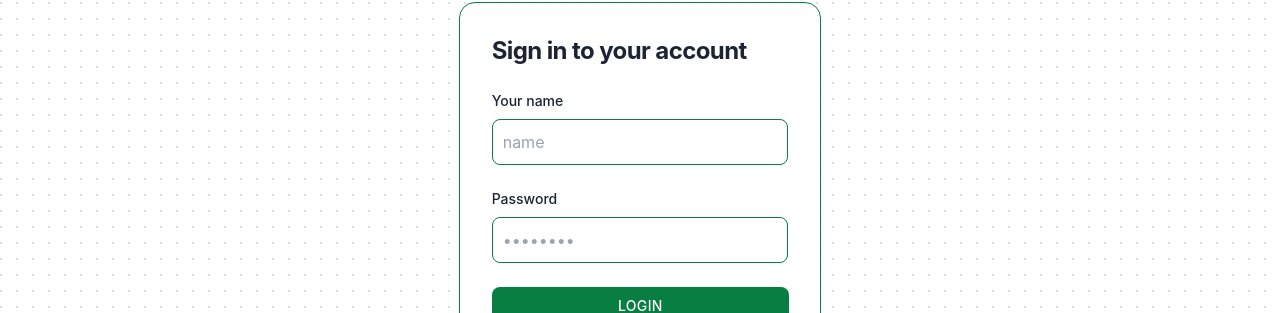
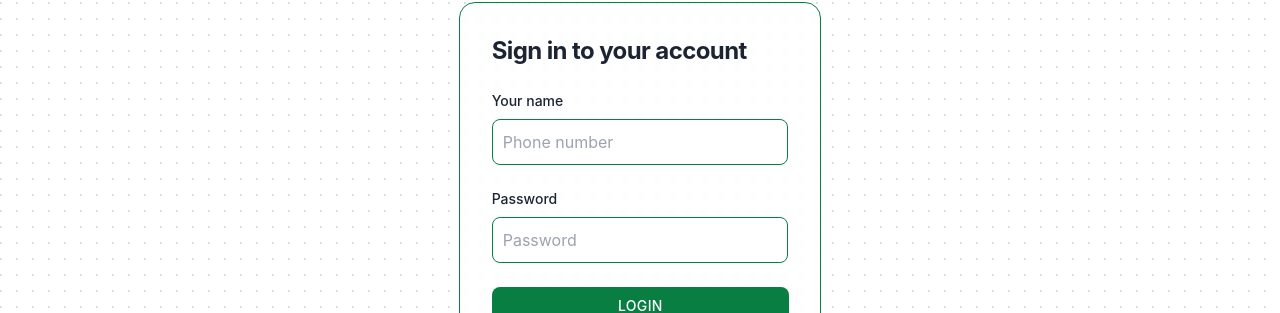
Before and after one commit to abdulazizsaidovcode/sfera-Edu, a React (Vite) app: page /login in a window 1280 px wide. Shown: the part 222-535 px from the top of the page. Built offline with nearby package versions, Linux system fonts and the light colour scheme.

Commit message:
asdasdasd

```diff
--- a/package.json
+++ b/package.json
@@ -11,6 +11,7 @@
   },
   "dependencies": {
     "@radix-ui/react-avatar": "^1.1.0",
+    "@tanstack/react-query": "^5.55.4",
     "class-variance-authority": "^0.7.0",
     "clsx": "^2.1.1",
     "framer-motion": "^11.3.30",
@@ -21,7 +22,8 @@
     "react-icons": "^5.3.0",
     "react-router-dom": "^6.26.1",
     "tailwind-merge": "^2.5.2",
-    "tailwindcss-animate": "^1.0.7"
+    "tailwindcss-animate": "^1.0.7",
+    "zustand": "^4.5.5"
   },
   "devDependencies": {
     "@eslint/js": "^9.9.0",
--- a/src/components/Input/TextInput.tsx
+++ b/src/components/Input/TextInput.tsx
@@ -1,21 +1,19 @@
 import React from 'react';
 
-interface EmailInputProps {
-  id?: string;
+interface TextInputProps {
   placeholder?: string;
   value?: string;
   onChange?: (e: React.ChangeEvent<HTMLInputElement>) => void;
 }
 
-const TextInput: React.FC<EmailInputProps> = ({ id = "email", placeholder = "name", value, onChange }) => {
+const TextInput: React.FC<TextInputProps> = ({ placeholder, value, onChange }) => {
   return (
     <input
-      type="email"
-      id={id}
+      type="text"
+      placeholder={placeholder}
       value={value}
       onChange={onChange}
-      className="login__input bg-white border border-[#087E43] text-gray-900 rounded-lg focus:ring-[#087E43] focus:border-[#087E43] block w-full p-2.5"
-      placeholder={placeholder}
+      className="bg-white border border-[#087E43] text-gray-900 rounded-lg focus:ring-[#087E43] focus:border-[#087E43] block w-full p-2.5"
     />
   );
 };
--- /dev/null
+++ b/src/context/api/url.ts
@@ -0,0 +1 @@
+const BASE_URL="http://142.93.106.195:8080/"
--- a/src/main.tsx
+++ b/src/main.tsx
@@ -1,13 +1,14 @@
-import { StrictMode } from 'react'
 import { createRoot } from 'react-dom/client'
 import App from './App.tsx'
 import { BrowserRouter as Router } from 'react-router-dom';
 import './index.css'
+import { QueryClient, QueryClientProvider } from '@tanstack/react-query';
 
+const queriyClient=new QueryClient()
 createRoot(document.getElementById('root')!).render(
-  <StrictMode>
+  <QueryClientProvider client={queriyClient} >
     <Router>
       <App />
     </Router>
-  </StrictMode>
+  </QueryClientProvider>
 )
--- a/src/pages/auth/login.tsx
+++ b/src/pages/auth/login.tsx
@@ -1,3 +1,4 @@
+import TextInput from '@/components/Input/TextInput';
 import DotPattern from '@/components/magicui/dot-pattern';
 import Ripple from '@/components/magicui/ripple';
 import ShinyButton from '@/components/magicui/shiny-button';
@@ -18,22 +19,11 @@ function Login() {
                             <div className="space-y-4 md:space-y-6">
                                 <div>
                                     <p className="block mb-2 text-sm font-medium text-gray-900">Your name</p>
-                                    <input
-                                        type="email"
-                                        id="email"
-                                        className="login__input bg-white border border-[#087E43] text-gray-900 rounded-lg focus:ring-[#087E43] focus:border-[#087E43] block w-full p-2.5"
-                                        placeholder="name"
-                                    />
+                                    <TextInput placeholder='Phone number' />
                                 </div>
                                 <div className='mb-5'>
                                     <p className="block mb-2 text-sm font-medium text-gray-900 dark:text-white">Password</p>
-                                    <input
-                                        type="password"
-                                        name="password"
-                                        id="password"
-                                        placeholder="••••••••"
-                                        className="login__input bg-white border border-[#087E43] text-gray-900 rounded-lg focus:ring-[#087E43] focus:border-[#087E43] block w-full p-2.5"
-                                    />
+                                    <TextInput placeholder='Password' />
                                 </div>
                                 <ShinyButton text='login' className='bg-[#087E43] w-full' />
                                 <div className='flex justify-between'>
--- a/src/pages/auth/register.tsx
+++ b/src/pages/auth/register.tsx
@@ -1,10 +1,11 @@
 import DotPattern from '@/components/magicui/dot-pattern';
-import Ripple from '@/components/magicui/ripple';
 import { Link } from 'react-router-dom';
 import ShinyButton from '@/components/magicui/shiny-button';
 import TextInput from '@/components/Input/TextInput';
+import { useFormValue } from '@/storys/loginValue';
 
 function Register() {
+    const {phoneNumber,firstName}=useFormValue()
     return (
         <>
             <DotPattern />
@@ -18,7 +19,7 @@ function Register() {
                             </h1>
                             <div className="space-y-4 md:space-y-6">
                                 <div>
-                                    <p className="block mb-2 text-sm font-medium text-gray-900">Firstname:</p>
+                                    <p className="block mb-2 text-sm font-medium  text-gray-900">Firstname:</p>
                                     <TextInput placeholder='firstname' />
                                 </div>
                                 <div>
--- /dev/null
+++ b/src/storys/loginValue.tsx
@@ -0,0 +1,23 @@
+import {create} from 'zustand';
+
+interface StoreState {
+    firstName: string;
+    setFirstName: (firstName: string) => void;
+    lastName: string;
+    setLastName: (lastName: string) => void;
+    phoneNumber: string;
+    setPhoneNumber: (phoneNumber: string) => void;
+    password: string;
+    setPassword: (password: string) => void;
+}
+
+export const useFormValue = create<StoreState>((set) => ({
+    firstName: '',
+    setFirstName: (firstName: string) => set({ firstName }),
+    lastName: '',
+    setLastName: (lastName: string) => set({ lastName }),
+    phoneNumber: '',
+    setPhoneNumber: (phoneNumber: string) => set({ phoneNumber }),
+    password: '',
+    setPassword: (password: string) => set({ password }),
+}));
--- a/src/storys/teacherStory.tsx
+++ /dev/null
@@ -1,11 +0,0 @@
-import React from 'react'
-
-function TeacherStory() {
-    return (
-        <div>
-            hello teacher
-        </div>
-    )
-}
-
-export default TeacherStory
```
Also changed, not shown: src/context/logic/login.tsx (added), src/context/logic/register.tsx (added), 1 other file (tests, documents, lock files or other folders).
